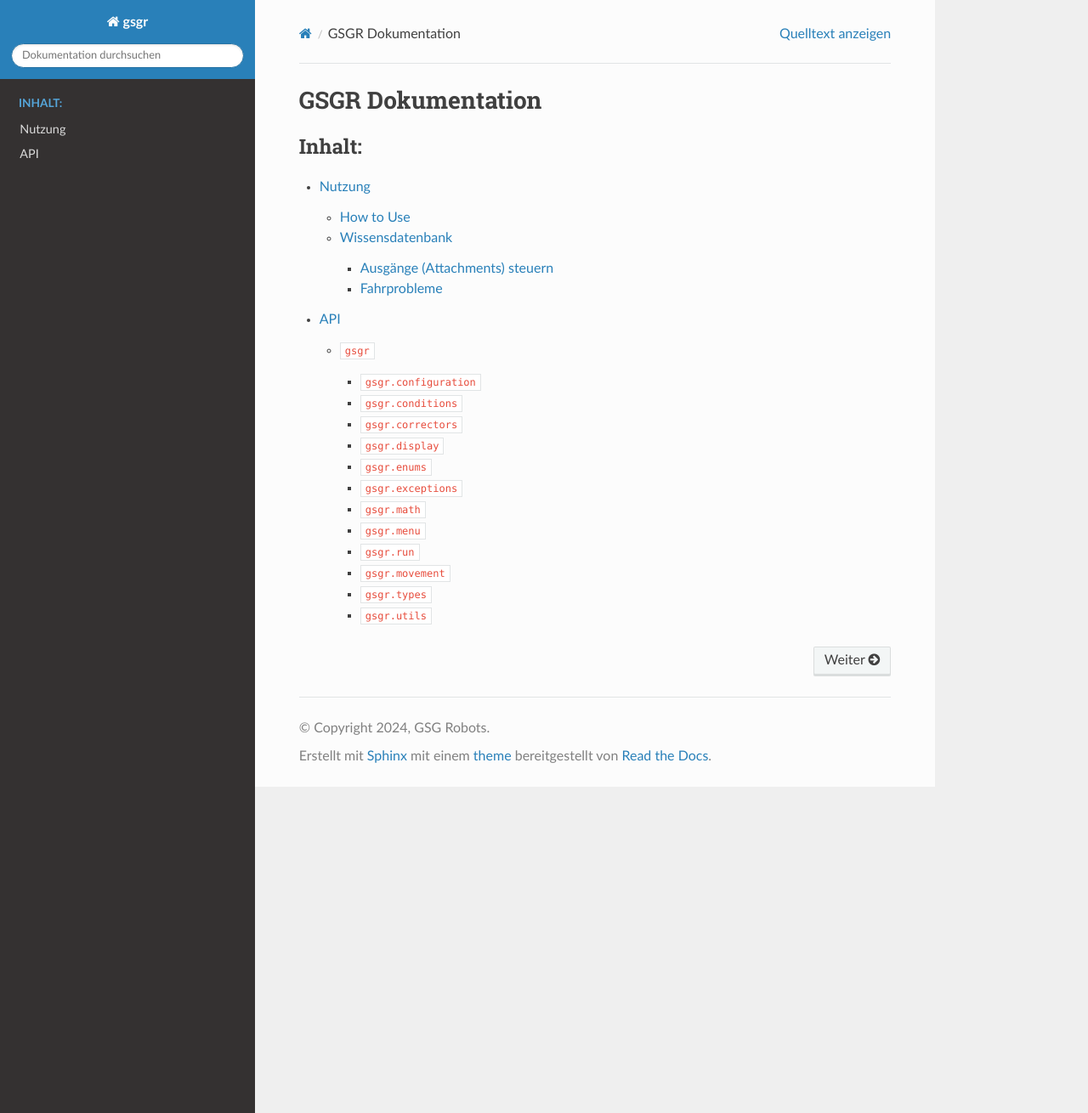
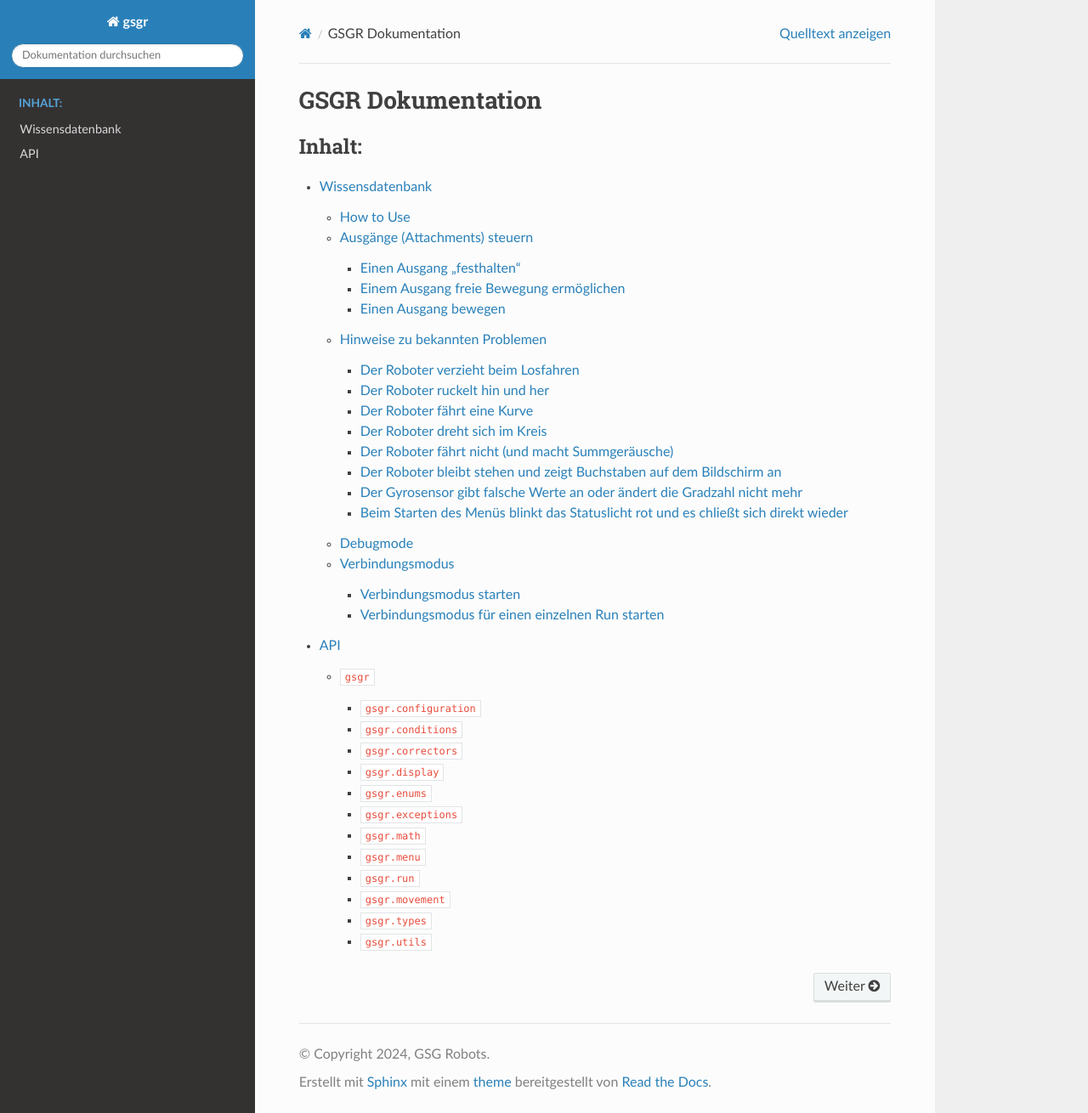
Before and after one commit to GSG-Robots/spike-prime-code, a Sphinx documentation site: the page built from docs/index.rst, in a window 1280 px wide and 1310 px high. Shown: the whole window at 85% size. Built offline with Sphinx 7.4.7 and the Read the Docs theme 3.1.0, drawn with Linux system fonts in a browser that asks for light colours.

Commit message:
Further docs improvements

```diff
--- a/docs/index.rst
+++ b/docs/index.rst
@@ -10,5 +10,5 @@ GSGR Dokumentation
    :maxdepth: 3
    :caption: Inhalt:
 
-   usage/index
+   knowledge/index
    api/index
--- a/docs/usage/knowledge/connection_mode.rst
+++ b/docs/knowledge/debug-mode.rst
@@ -1,14 +1,29 @@
+.. _debugmode:
+Debugmode
+=========
+
+Der Debugmode ist defür gedacht, die Entwicklung von Code zu unterstüzen.
+
+
 .. _connectionmode:
 Verbindungsmodus
 ================
+
+Der Verbundungsmodus erlaubt es, sich auch im :ref:`debugmode` mit dem
+
+Verbindungsmodus starten
+------------------------
+
+.. note::
+    Dies ist nur im :ref:`debugmode` möglich und notwendig.
 
 Wenn du den Roboter während des Ausführens mit dem Computer verbunden lassen willst, um z.B. Lognachrichten auszulesen, kannst du den Verbindungsmodus starten.
 
 Starte dazu das Menü mit eingestecktem Kabel. Du solltest einen Punkt auf dem Bildschirm sehen. Drücke jetzt die Bluetooth-Taste. Du solltest ins Menü kommen, ohne dass der Roboter das Menü beendet.
 Jetzt kannst du den Roboter ganz normal Verwenden und am COmputer die Lognachrichten auslesen.
 
-Verbindungsmodus für nur einen Run
-----------------------------------
+Verbindungsmodus für einen einzelnen Run starten
+------------------------------------------------
 
 Wenn du bereits im Menü bist und den Verbindungsmodus nur für das Ausführen von einem Run brauchst, kannst du während dem Einstecken des Kabels die Bluetooth-Taste gedrückt halten.
 Jetzt kannst du einen beliebigen Run starten.
--- a/docs/usage/knowledge/index.rst
+++ b/docs/knowledge/index.rst
@@ -5,5 +5,7 @@ Wissensdatenbank
    :maxdepth: 2
    :caption: Inhalt:
 
+   getting-started
    attachments
-   driving_issues
+   known-issues
+   debug-mode
--- a/docs/usage/knowledge/driving_issues.rst
+++ b/docs/knowledge/known-issues.rst
@@ -1,5 +1,5 @@
-Fahrprobleme
-============
+Hinweise zu bekannten Problemen
+===============================
 
 Der Roboter verzieht beim Losfahren
 -----------------------------------
@@ -31,7 +31,7 @@ Siehe auch: :ref:`gyro`.
 Der Roboter dreht sich im Kreis
 -------------------------------
 
-Siehe: :ref:`gyro`.
+Siehe: :ref:`gyro`
 
 Der Roboter fährt nicht (und macht Summgeräusche)
 -------------------------------------------------
@@ -57,17 +57,27 @@ Es wird die auch die Datei und die Zeile angezeigt, in der der Fehler aufgetrete
 
 Mit diesen Information solltest du die Probleme lösen können.
 
-Einige Fehler, die evtl. häufiger auftreten:
-
 [WIP]
 
 .. _gyro:
 Der Gyrosensor gibt falsche Werte an oder ändert die Gradzahl nicht mehr
 ------------------------------------------------------------------------
 
-Der Grund ist vermutlich der Gyrosensor. Versuche, den Roboter komplett auszuschalten und die Batterie für einige Sekunden zu entnehmen.
+Versuche, den Roboter komplett auszuschalten und die Batterie für einige Sekunden zu entnehmen.
 Setze die Batterie wieder ein, lege den Hub auf eine ebene Fläche und starte ihn. Fasse ihn nicht an und vermeide Erschütterungen, bis er vollständig hochgefahren ist.
 
 Sollte das Problem bestehen bleiben, wechsle den Hub.
 
 Beachte: Es kann auch am Code liegen! Wenn der Roboter sich zum Beispiel bis zum Erreichen einer unerreichbaren Bedingung drehen soll, wird er sich auch endlos im Kreis drehen.
+
+Beim Starten des Menüs blinkt das Statuslicht rot und es chließt sich direkt wieder
+-----------------------------------------------------------------------------------
+
+Das kann eine Vielzahl von Gründen haben.
+
+* Überprüfe, ob der Hub richtig herum im Roboter sitzt.
+* Überprüfe, ob alle Kabel korrekt angeschlossen sind.
+* Überprüfe, ob die Kabel intakt und vollständig eingesteckt sind.
+* Versuche, das Programm erneut herunteruladen.
+* Lade das Programm erneut hoch und trenne die Kabelverbindung nicht.
+  Lese die Lognachrichten, um die Ursache des Fehler zu ermitteln.
```
Also changed, not shown: docs/usage/index.rst (deleted, +0 -9 lines), docs/knowledge/attachments.rst (renamed from docs/usage/knowledge/attachments.rst), docs/knowledge/getting-started.rst (renamed from docs/usage/getting-started.rst).
